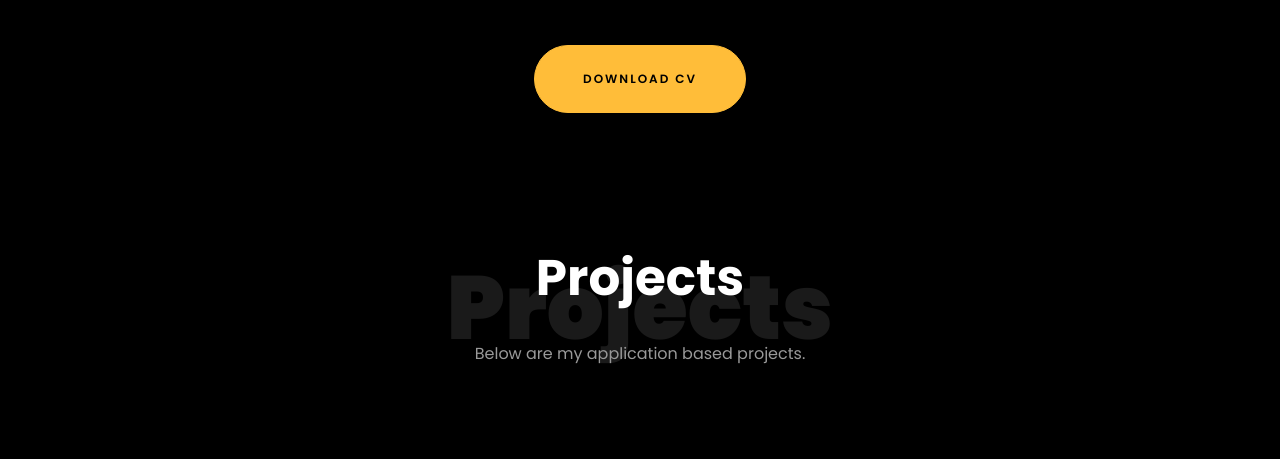
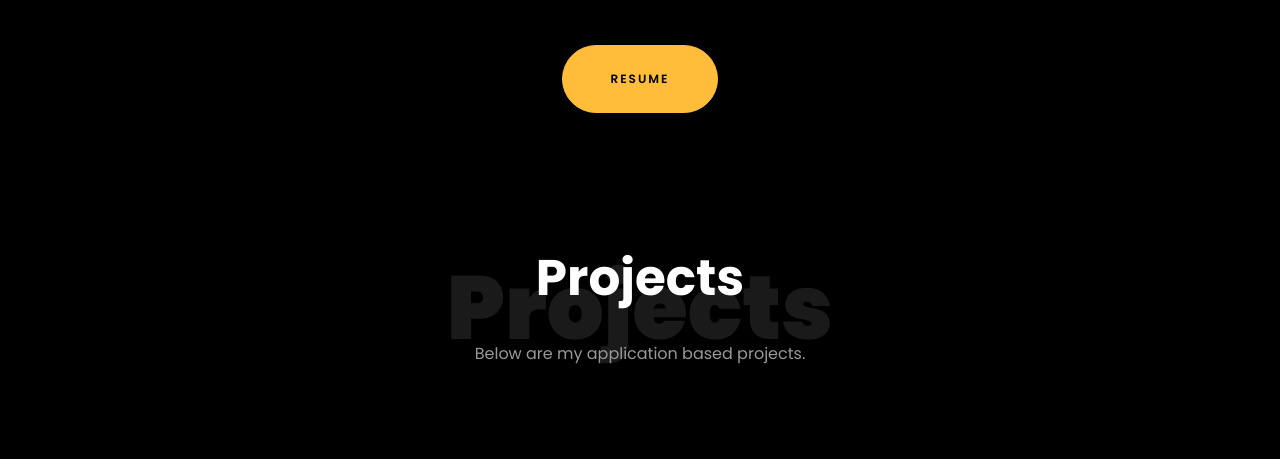
Before and after one commit to Jaganmahanty/jaganmahanty.github.io, a plain HTML site: page index.html in a window 1280 px wide. Shown: the part 2174-2633 px from the top of the page. Drawn offline with Linux system fonts and the light colour scheme; files whose address does not match are found by name.

Commit message:
Update 2.0

```diff
--- a/index.html
+++ b/index.html
@@ -333,7 +333,7 @@
 
     		<div class="row justify-content-center mt-5">
     			<div class="col-md-6 text-center ftco-animate">
-    				<p><a href="#" class="btn btn-primary py-4 px-5">Download CV</a></p>
+    				<p><a href="https://drive.google.com/file/d/1hJF59aGNe6pVLW5iqNKiO3yQeLxrkHr5/view?usp=sharing" class="btn btn-primary py-4 px-5">Resume</a></p>
     			</div>
     		</div>
     	</div>
@@ -459,7 +459,7 @@
           			<span class="icon-globe"></span>
           		</div>
           		<h3 class="mb-4">Download Resume</h3>
-	            <p><a href="#">Resume</a></p>
+	            <p><a href="https://drive.google.com/file/d/1hJF59aGNe6pVLW5iqNKiO3yQeLxrkHr5/view?usp=sharing">Resume</a></p>
 	          </div>
           </div>
 
```
